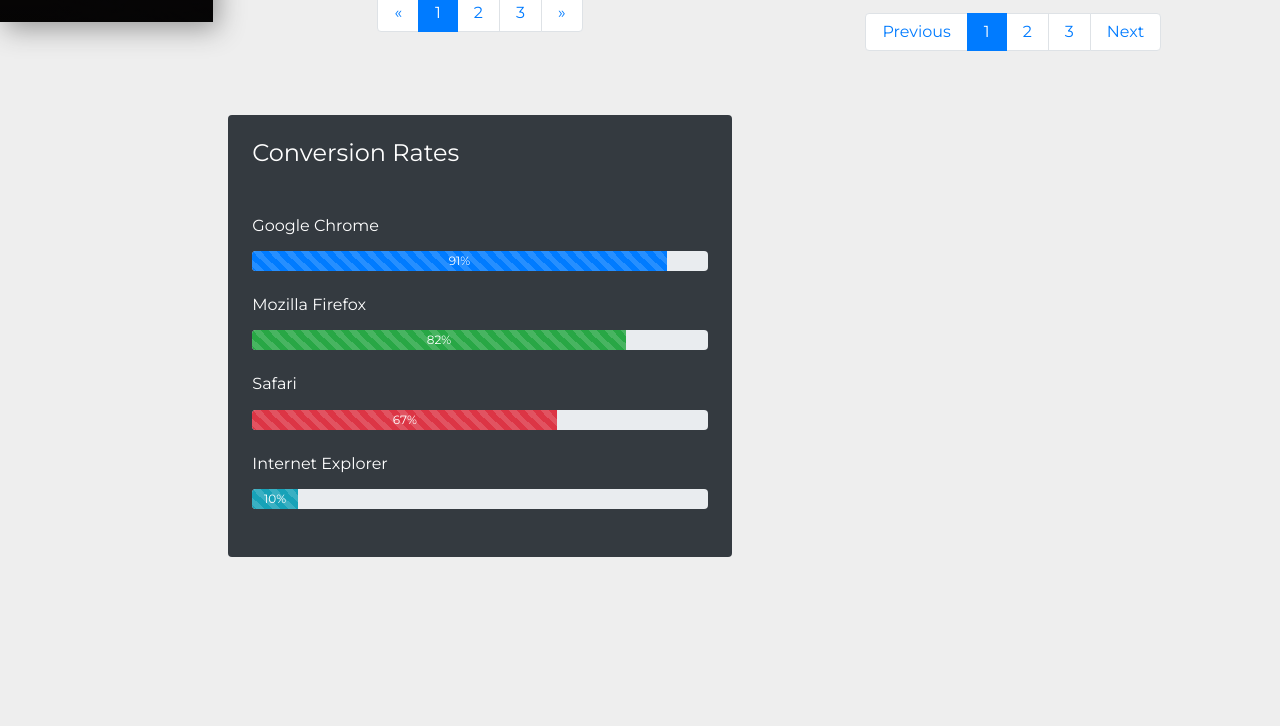
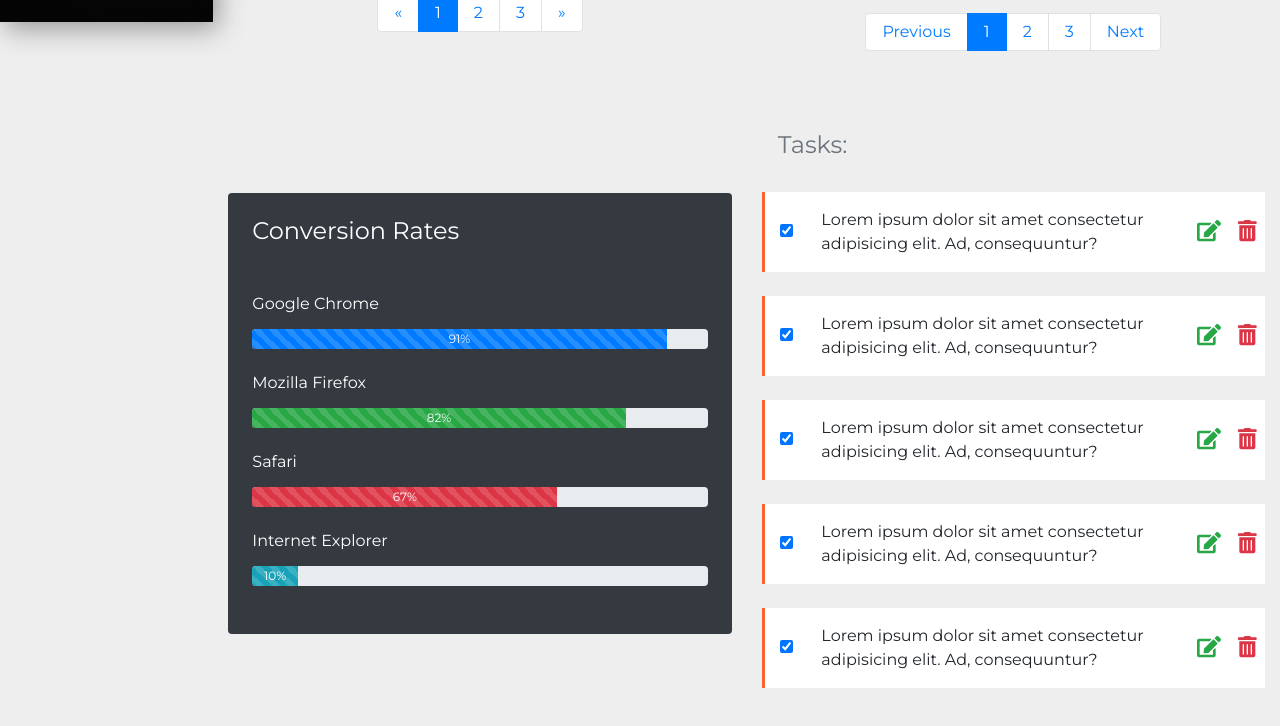
Before and after one commit to scampcoder/Dashboard, a plain HTML site: page index.html in a window 1280 px wide. Shown: the part 778-1504 px from the top of the page. Before the commit the page ends 1359 px from the top, so only its background shows below. Drawn offline with nearby package versions, Linux system fonts and the light colour scheme.

Commit message:
Tasks Section

```diff
--- a/index.html
+++ b/index.html
@@ -364,8 +364,8 @@
       <div class="container-fluid">
         <div class="row">
           <div class="col-xl-10 col-lg-9 col-md-8 ml-auto">
-            <div class="row mb-4">
-              <div class="col-xl-6 col-12">
+            <div class="row mb-4 align-items-center">
+              <div class="col-xl-6 col-12 mb-4 mb-xl-0">
                 <div class="bg-dark text-white p-4 rounded">
                   <h4 class="mb-5">Conversion Rates</h4>
                   <h6 class="mb-3">Google Chrome</h6>
@@ -395,7 +395,87 @@
                 </div>
               </div>
               <div class="col-xl-6 col-12">
-
+                <h4 class="text-muted p-3 mb-3">Tasks:</h4>
+                <div class="container-fluid bg-white">
+                  <div class="row py-3 mb-4 task-border align-items-center">
+                    <div class="col-1">
+                      <input type="checkbox" checked>
+                    </div>
+                    <div class="col-sm-9 col-8">
+                      Lorem ipsum dolor sit amet consectetur adipisicing elit. Ad, consequuntur?
+                    </div>
+                    <div class="col-1">
+                      <a href="#" data-toggle="tooltip" data-html="true" title="<h6>edit</h6>" data-placement="top"><i class="fas fa-edit fa-lg text-success me-2"></i></a>
+                    </div>
+                    <div class="col-1">
+                      <a href="#" data-toggle="tooltip" data-html="true" title="<h6>delete</h6>" data-placement="top"><i class="fas fa-trash-alt fa-lg text-danger"></i></a>
+                    </div>
+                  </div>
+                </div>
+                <div class="container-fluid bg-white">
+                  <div class="row py-3 mb-4 task-border align-items-center">
+                    <div class="col-1">
+                      <input type="checkbox" checked>
+                    </div>
+                    <div class="col-sm-9 col-8">
+                      Lorem ipsum dolor sit amet consectetur adipisicing elit. Ad, consequuntur?
+                    </div>
+                    <div class="col-1">
+                      <a href="#" data-toggle="tooltip" data-html="true" title="<h6>edit</h6>" data-placement="top"><i class="fas fa-edit fa-lg text-success me-2"></i></a>
+                    </div>
+                    <div class="col-1">
+                      <a href="#" data-toggle="tooltip" data-html="true" title="<h6>delete</h6>" data-placement="top"><i class="fas fa-trash-alt fa-lg text-danger"></i></a>
+                    </div>
+                  </div>
+                </div>
+                <div class="container-fluid bg-white">
+                  <div class="row py-3 mb-4 task-border align-items-center">
+                    <div class="col-1">
+                      <input type="checkbox" checked>
+                    </div>
+                    <div class="col-sm-9 col-8">
+                      Lorem ipsum dolor sit amet consectetur adipisicing elit. Ad, consequuntur?
+                    </div>
+                    <div class="col-1">
+                      <a href="#" data-toggle="tooltip" data-html="true" title="<h6>edit</h6>" data-placement="top"><i class="fas fa-edit fa-lg text-success me-2"></i></a>
+                    </div>
+                    <div class="col-1">
+                      <a href="#" data-toggle="tooltip" data-html="true" title="<h6>delete</h6>" data-placement="top"><i class="fas fa-trash-alt fa-lg text-danger"></i></a>
+                    </div>
+                  </div>
+                </div>
+                <div class="container-fluid bg-white">
+                  <div class="row py-3 mb-4 task-border align-items-center">
+                    <div class="col-1">
+                      <input type="checkbox" checked>
+                    </div>
+                    <div class="col-sm-9 col-8">
+                      Lorem ipsum dolor sit amet consectetur adipisicing elit. Ad, consequuntur?
+                    </div>
+                    <div class="col-1">
+                      <a href="#" data-toggle="tooltip" data-html="true" title="<h6>edit</h6>" data-placement="top"><i class="fas fa-edit fa-lg text-success me-2"></i></a>
+                    </div>
+                    <div class="col-1">
+                      <a href="#" data-toggle="tooltip" data-html="true" title="<h6>delete</h6>" data-placement="top"><i class="fas fa-trash-alt fa-lg text-danger"></i></a>
+                    </div>
+                  </div>
+                </div>
+                <div class="container-fluid bg-white">
+                  <div class="row py-3 mb-4 task-border align-items-center">
+                    <div class="col-1">
+                      <input type="checkbox" checked>
+                    </div>
+                    <div class="col-sm-9 col-8">
+                      Lorem ipsum dolor sit amet consectetur adipisicing elit. Ad, consequuntur?
+                    </div>
+                    <div class="col-1">
+                      <a href="#" data-toggle="tooltip" data-html="true" title="<h6>edit</h6>" data-placement="top"><i class="fas fa-edit fa-lg text-success me-2"></i></a>
+                    </div>
+                    <div class="col-1">
+                      <a href="#" data-toggle="tooltip" data-html="true" title="<h6>delete</h6>" data-placement="top"><i class="fas fa-trash-alt fa-lg text-danger"></i></a>
+                    </div>
+                  </div>
+                </div>
               </div>
             </div>
           </div>
--- a/script.js
+++ b/script.js
@@ -0,0 +1,3 @@
+$(document).ready(function() {
+    $(`[data-toggle="tooltip"]`).tooltip();
+});
--- a/style.css
+++ b/style.css
@@ -103,3 +103,9 @@ body {
   transform: translateY(-1px);
 }
 /* end of cards */
+
+/* task list */
+.task-border {
+  border-left: 3px solid #f66436;
+}
+/* end of task list */
```
Also changed, not shown: 1 other file.
